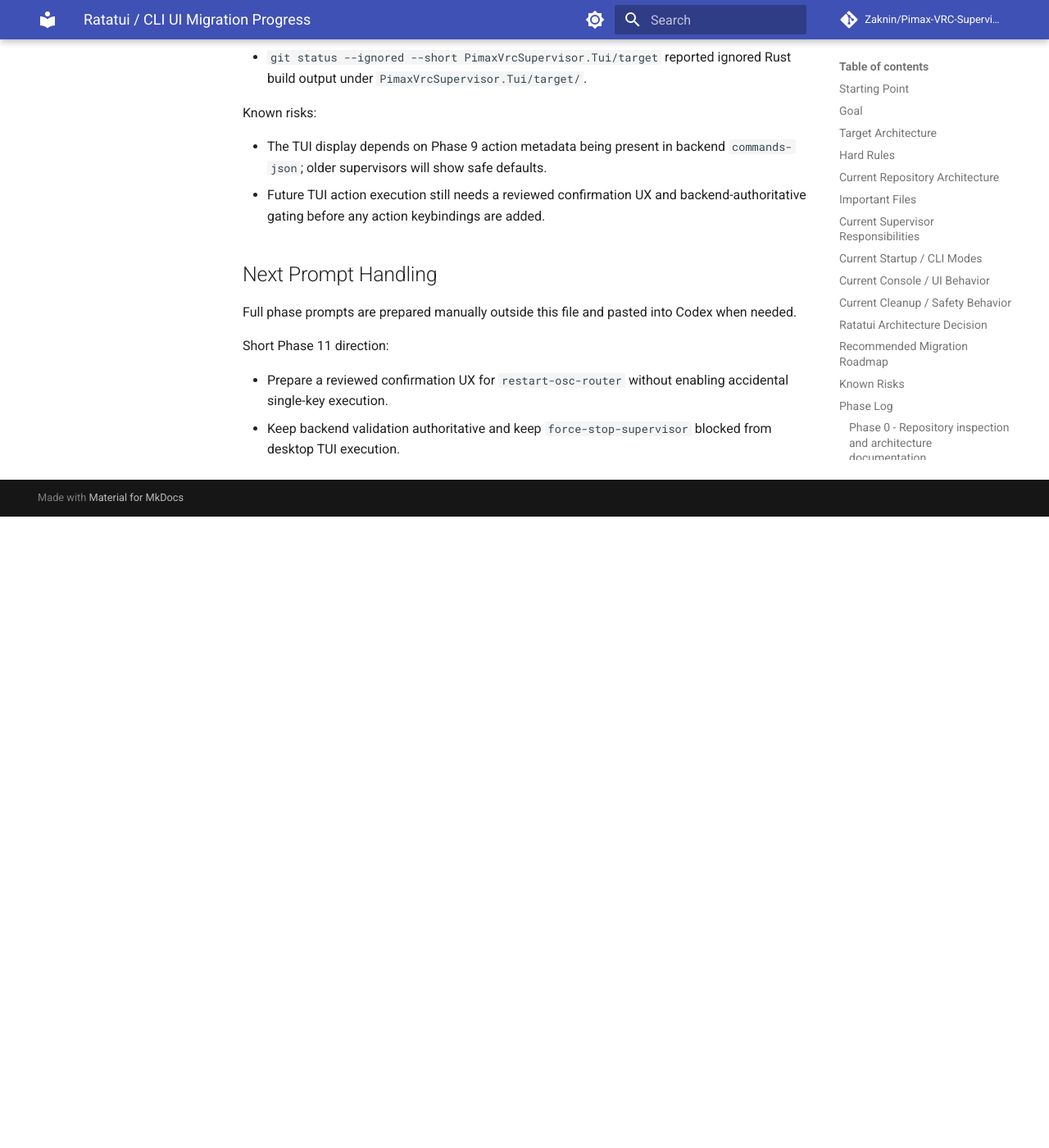
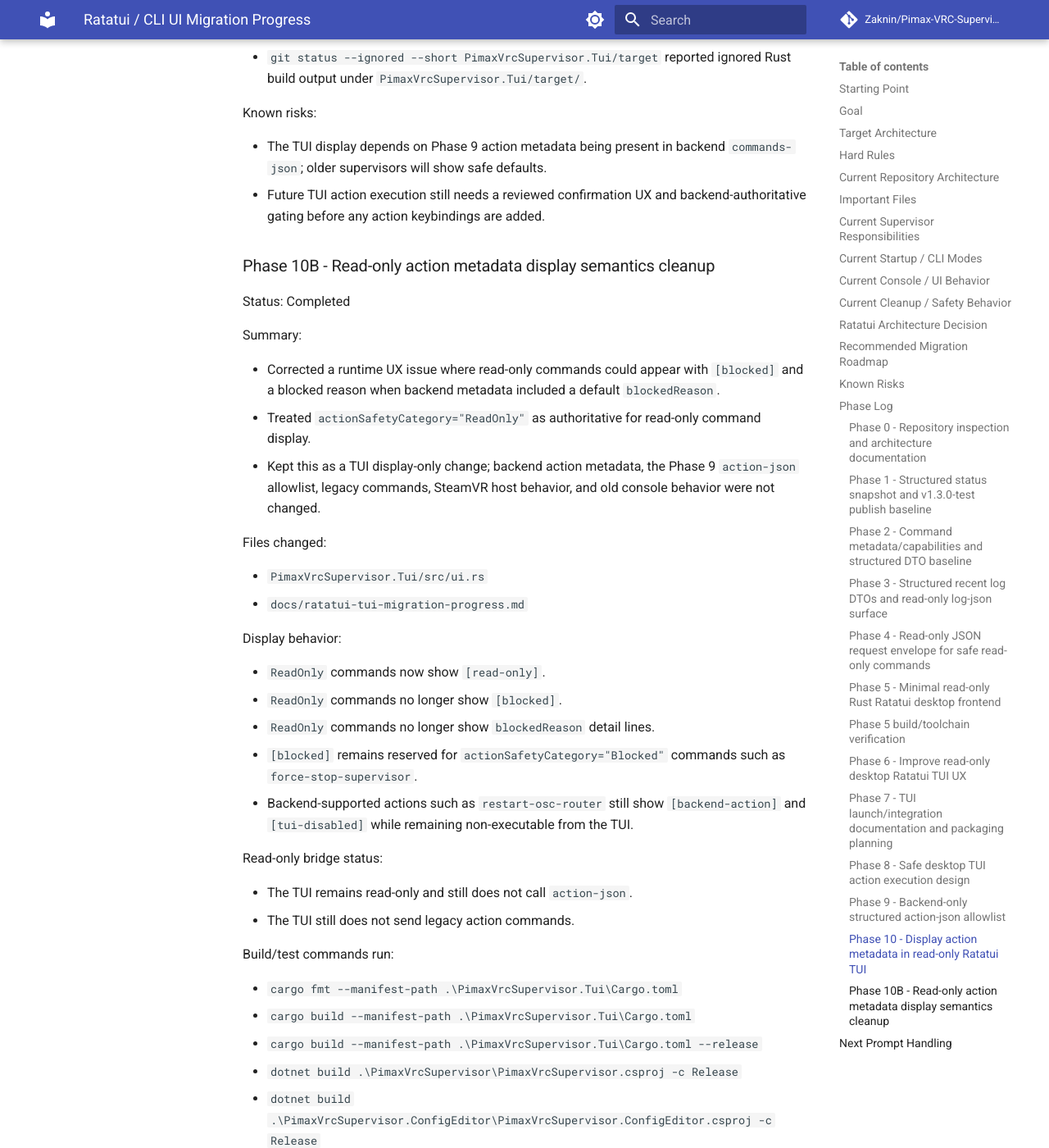
Before and after one commit to Zaknin/Pimax-VRC-Supervisor, an MkDocs documentation site: the page built from docs/ratatui-tui-migration-progress.md, in a window 1280 px wide and 1400 px high, scrolled down 38191 px. Shown: the whole window at 82% size. Built offline with MkDocs 1.6.1 and Material for MkDocs 9.7.7, drawn with Linux system fonts in a browser that asks for light colours; comment, search, counter and statistics services are not loaded; before the commit the page ends 38821 px from its top, so only the background shows below that; some of the changed text lies outside the part shown.

Commit message:
Phase 10B: clean up read-only action metadata display

```diff
--- a/docs/ratatui-tui-migration-progress.md
+++ b/docs/ratatui-tui-migration-progress.md
@@ -1085,6 +1085,58 @@ Known risks:
 - The TUI display depends on Phase 9 action metadata being present in backend `commands-json`; older supervisors will show safe defaults.
 - Future TUI action execution still needs a reviewed confirmation UX and backend-authoritative gating before any action keybindings are added.
 
+### Phase 10B - Read-only action metadata display semantics cleanup
+
+Status: Completed
+
+Summary:
+
+- Corrected a runtime UX issue where read-only commands could appear with `[blocked]` and a blocked reason when backend metadata included a default `blockedReason`.
+- Treated `actionSafetyCategory="ReadOnly"` as authoritative for read-only command display.
+- Kept this as a TUI display-only change; backend action metadata, the Phase 9 `action-json` allowlist, legacy commands, SteamVR host behavior, and old console behavior were not changed.
+
+Files changed:
+
+- `PimaxVrcSupervisor.Tui/src/ui.rs`
+- `docs/ratatui-tui-migration-progress.md`
+
+Display behavior:
+
+- `ReadOnly` commands now show `[read-only]`.
+- `ReadOnly` commands no longer show `[blocked]`.
+- `ReadOnly` commands no longer show `blockedReason` detail lines.
+- `[blocked]` remains reserved for `actionSafetyCategory="Blocked"` commands such as `force-stop-supervisor`.
+- Backend-supported actions such as `restart-osc-router` still show `[backend-action]` and `[tui-disabled]` while remaining non-executable from the TUI.
+
+Read-only bridge status:
+
+- The TUI remains read-only and still does not call `action-json`.
+- The TUI still does not send legacy action commands.
+
+Build/test commands run:
+
+- `cargo fmt --manifest-path .\PimaxVrcSupervisor.Tui\Cargo.toml`
+- `cargo build --manifest-path .\PimaxVrcSupervisor.Tui\Cargo.toml`
+- `cargo build --manifest-path .\PimaxVrcSupervisor.Tui\Cargo.toml --release`
+- `dotnet build .\PimaxVrcSupervisor\PimaxVrcSupervisor.csproj -c Release`
+- `dotnet build .\PimaxVrcSupervisor.ConfigEditor\PimaxVrcSupervisor.ConfigEditor.csproj -c Release`
+- `dotnet build .\PimaxVrcSupervisor.SteamVrHost\PimaxVrcSupervisor.SteamVrHost.csproj -c Release`
+
+Build/test result:
+
+- Rust formatting completed successfully.
+- Rust debug build succeeded.
+- Rust release build succeeded.
+- Main supervisor Release build succeeded with 0 warnings and 0 errors.
+- ConfigEditor Release build succeeded with 0 warnings and 0 errors.
+- SteamVrHost Release build succeeded with 0 warnings and 0 errors.
+
+Bridge inspection:
+
+- `PimaxVrcSupervisor.Tui/src/bridge.rs` still sends only `query-json {request_json}`.
+- Bridge helpers remain limited to `status`, `commands`, and `log`.
+- No `action-json` or legacy action command strings were found in `bridge.rs`.
+
 ## Next Prompt Handling
 
 Full phase prompts are prepared manually outside this file and pasted into Codex when needed.
```
Also changed, not shown: 1 other file.
